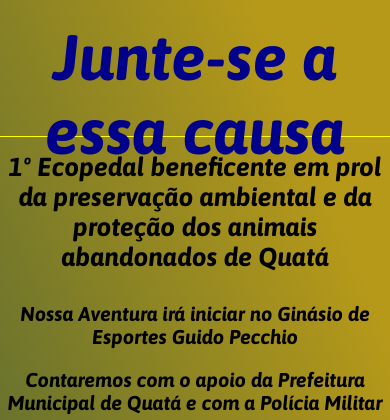
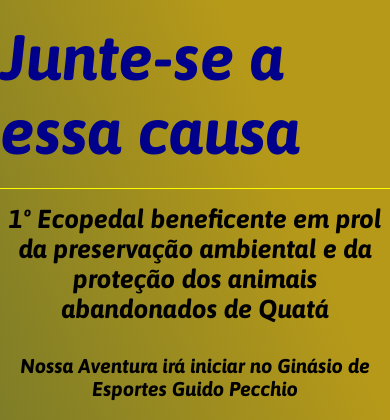
Before and after one commit to Raphos35/teste, a PHP site: page / in a window 390 px wide; the page is wider, and only the part inside the window is pictured. Shown: the top 420 px of that part. Run offline with PHP 8.4, Linux system fonts and the light colour scheme.

Commit message:
responsividade

```diff
--- a/style.css
+++ b/style.css
@@ -19,9 +19,8 @@
 }
 
 .cabecalho-titulo {
-    text-align: center;
-    height: 1.5em;
-    position: relative;
+    display: flex;
+    justify-content: center;
     font-weight: 400;
     font-size: 64px;
     color: darkblue;
@@ -55,6 +54,7 @@
     flex-direction: row;
     align-items: center;
     justify-content: space-around;
+    flex-wrap: wrap;
 }
 
 .mapa {
@@ -73,6 +73,7 @@
 }
 .ancora{
     font-size: 30px;
+
 }
 
 .contato {
```
